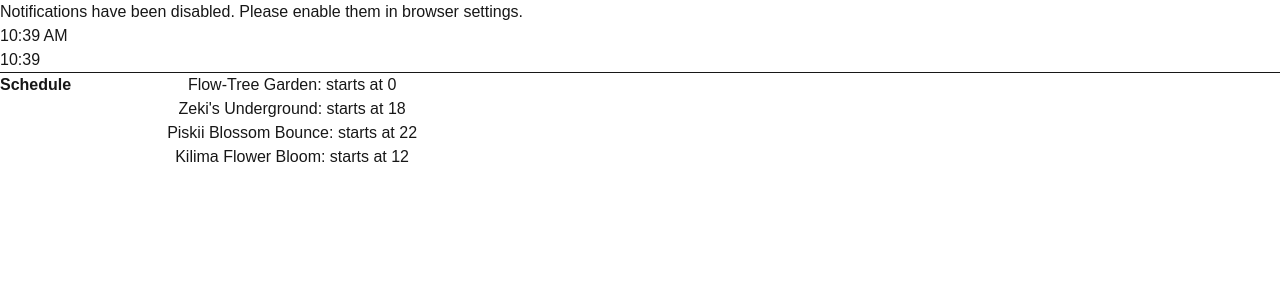
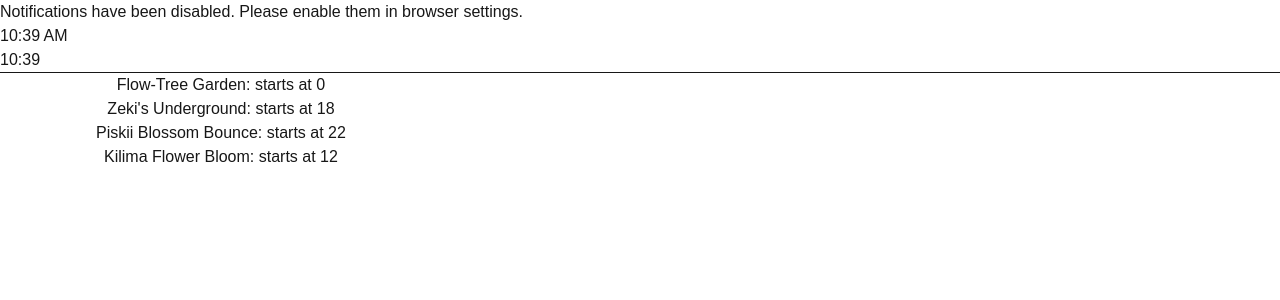
Before and after one commit to AedanG1/Palia-Scheduler, a Next.js app: page / in a window 1280 px wide. Shown: the top 300 px of the page. Built offline with nearby package versions, Linux system fonts and the light colour scheme.

Commit message:
add removeFromSchedule and addToSchedule functions

```diff
--- a/src/app/components/ActivityTable.tsx
+++ b/src/app/components/ActivityTable.tsx
@@ -1,12 +1,12 @@
-import {act, JSX} from "react";
+import {JSX} from "react";
 import { paliaActivities, PaliaActivity } from "../data";
 
 type ActivityTableProps = {
   schedule: Array<PaliaActivity>;
-  handleSchedule: (activity: PaliaActivity) => void;
+  addToSchedule: (activity: PaliaActivity) => void;
 }
 
-export default function ActivityTable({schedule, handleSchedule}: ActivityTableProps): JSX.Element {
+export default function ActivityTable({schedule, addToSchedule}: ActivityTableProps): JSX.Element {
   // show all activities that aren't already on the user's schedule
   const scheduleIds: Array<number> | undefined = schedule.map((activity: PaliaActivity): number => {
     return activity.id;
@@ -21,7 +21,7 @@ export default function ActivityTable({schedule, handleSchedule}: ActivityTableP
   const activityElements: Array<JSX.Element> = activitiesToDisplay.map((activity: PaliaActivity): JSX.Element => {
     return <button
               key={activity.id}
-              onClick={() => handleSchedule(activity)}
+              onClick={() => addToSchedule(activity)}
               className="hover: cursor-pointer"
             >
               {activity.name}: starts at {activity.startHour}
--- a/src/app/components/ScheduleTable.tsx
+++ b/src/app/components/ScheduleTable.tsx
@@ -1,23 +1,23 @@
 import type { PaliaActivity } from "../data"
-import {JSX} from "react"
+import {act, JSX} from "react"
 
-export default function ScheduleTable({ schedule }: {schedule: Array<PaliaActivity> | null}) {
+type ScheduleTableProps = {
+  schedule: Array<PaliaActivity> | null;
+  removeFromSchedule: (activity: PaliaActivity) => void;
+}
+
+export default function ScheduleTable({ schedule, removeFromSchedule }: ScheduleTableProps) {
   return (
     <div>
-      <table>
-        <thead>
-          <tr>
-            <th>
-              Schedule
-            </th>
-          </tr>
-        </thead>
-        <tbody>
-            {!schedule ? null : schedule.map((activity: PaliaActivity): JSX.Element => {
-              return <tr key={activity.id}><p>{activity.name}: starts at {activity.startHour}</p></tr>
-            })}
-        </tbody>
-      </table>
+      {!schedule ? null : schedule.map((activity: PaliaActivity): JSX.Element => {
+        return <button
+                key={activity.id}
+                onClick={() => { removeFromSchedule(activity) }}
+                className="hover: cursor-pointer"
+                >
+                  {activity.name}: starts at {activity.startHour}
+                </button>
+      })}
     </div>
   )
 }
--- a/src/app/page.tsx
+++ b/src/app/page.tsx
@@ -38,9 +38,17 @@ export default function Home() {
 
   }, [paliaTime24Hour, schedule])
 
-  const handleSchedule = (activity: PaliaActivity): void => {
+  const addToSchedule = (activity: PaliaActivity): void => {
     setSchedule((prev: Array<PaliaActivity>): Array<PaliaActivity> => {
       return [...prev, activity];
+    })
+  }
+
+  const removeFromSchedule = (activity: PaliaActivity): void => {
+    setSchedule((prev: Array<PaliaActivity>): Array<PaliaActivity> => {
+      return prev.filter((prevActivity: PaliaActivity): PaliaActivity | null => {
+        return prevActivity.id !== activity.id ? prevActivity : null;
+      })
     })
   }
 
@@ -51,8 +59,8 @@ export default function Home() {
       <h2>{paliaTime24Hour ?? "loading"}</h2>
       <hr></hr>
       <div className="flex flex-row gap-24">
-        <ScheduleTable schedule={schedule} />
-        <ActivityTable schedule={schedule} handleSchedule={handleSchedule}/>
+        <ScheduleTable schedule={schedule} removeFromSchedule={removeFromSchedule} />
+        <ActivityTable schedule={schedule} addToSchedule={addToSchedule}/>
       </div>
     </div>
   );
```
